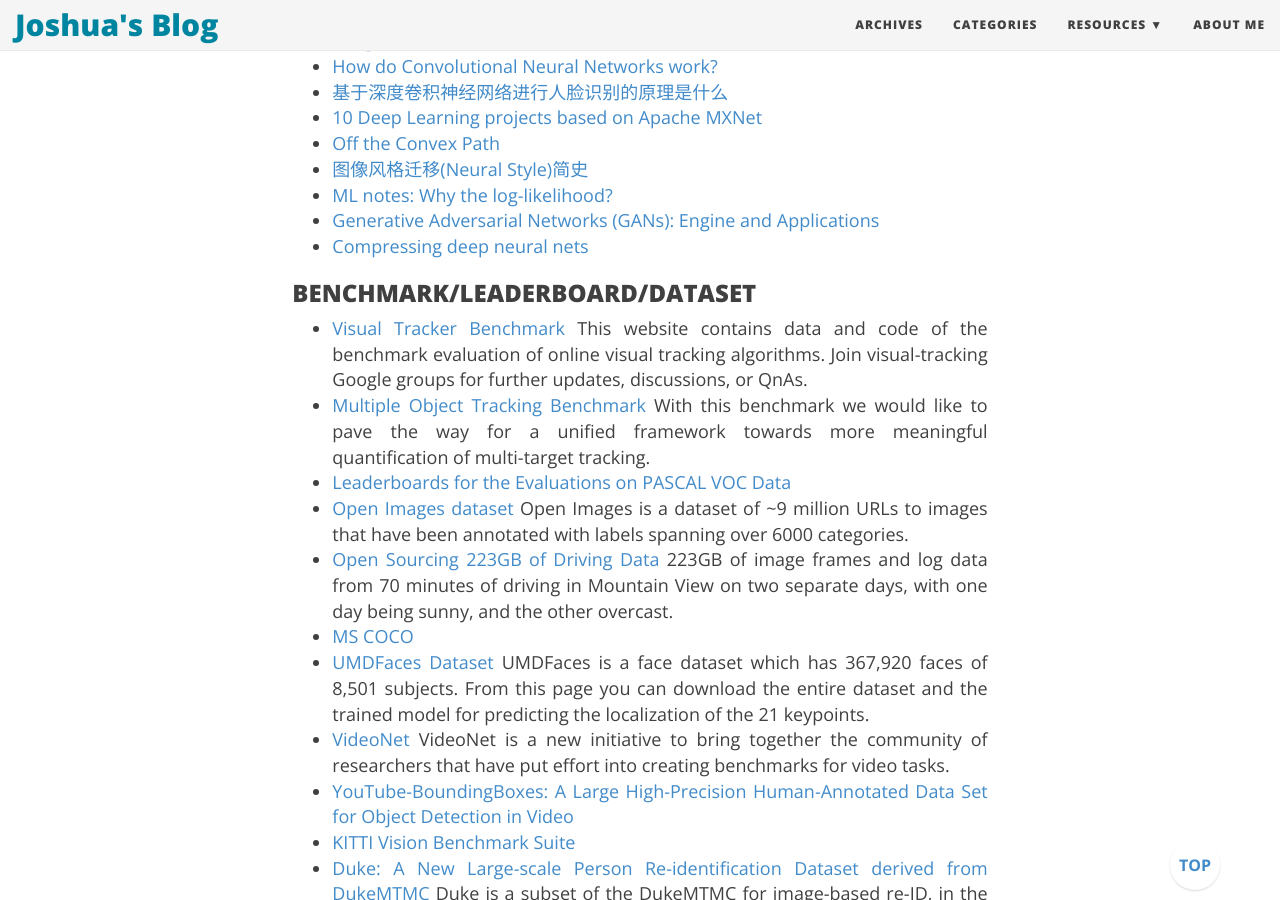
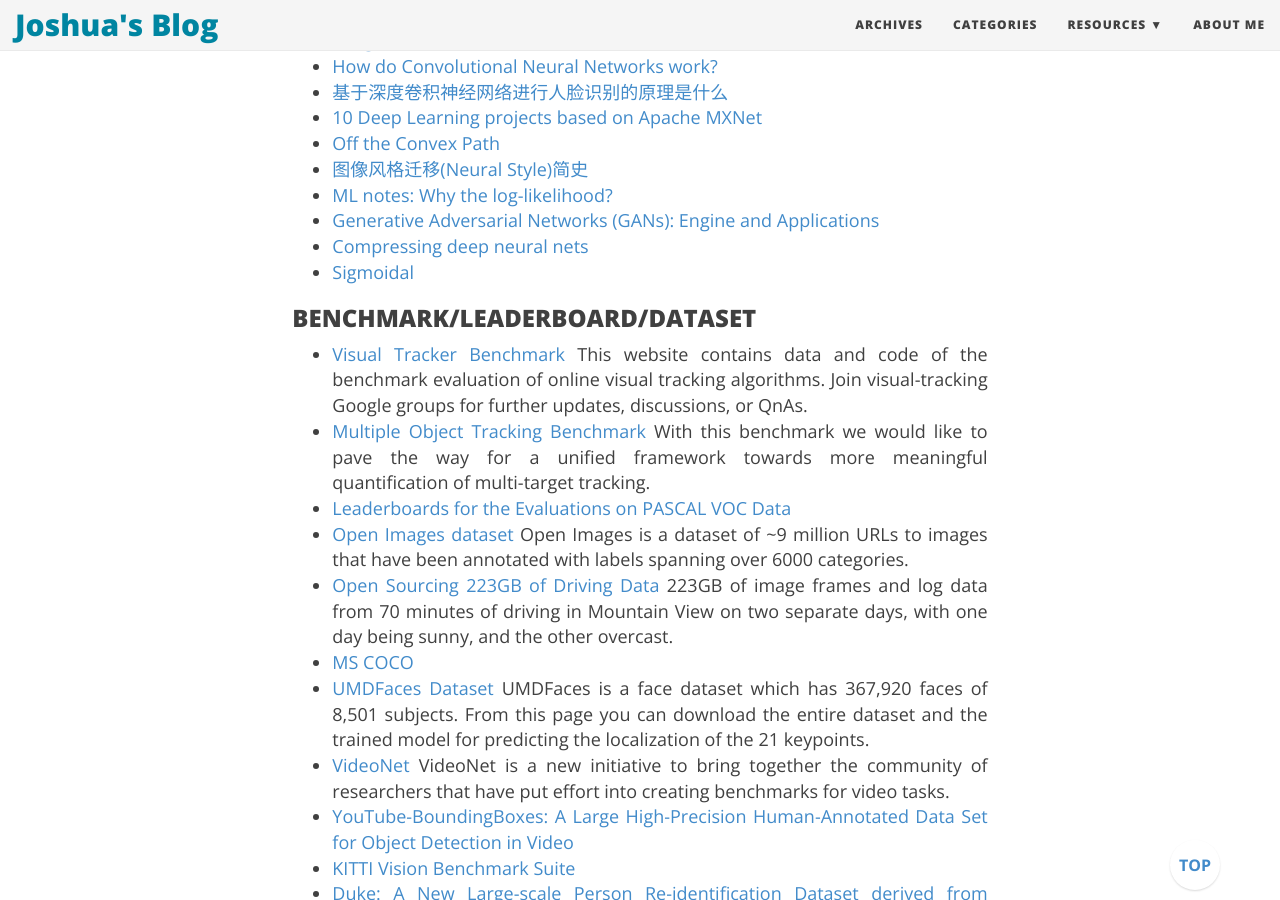
Before and after one commit to joshua19881228/joshua19881228.github.io, a Jekyll site: the page built from _posts/Computer_Vision/2016-08-25-my-jumble-of-computer-vision.md, in a window 1280 px wide and 900 px high, scrolled down 24567 px. Built offline with Jekyll 4.4.1, drawn with Linux system fonts in a browser that asks for light colours; nearby versions of some CDN libraries; comment, search, counter and statistics services are not loaded.

Commit message:
update post

```diff
--- a/_posts/Computer_Vision/2016-08-25-my-jumble-of-computer-vision.md
+++ b/_posts/Computer_Vision/2016-08-25-my-jumble-of-computer-vision.md
@@ -637,6 +637,7 @@ I am going to maintain this page to record a few things about computer vision th
 * [ML notes: Why the log-likelihood?](https://blog.metaflow.fr/ml-notes-why-the-log-likelihood-24f7b6c40f83)
 * [Generative Adversarial Networks (GANs): Engine and Applications](https://blog.statsbot.co/generative-adversarial-networks-gans-engine-and-applications-f96291965b47)
 * [Compressing deep neural nets](http://machinethink.net/blog/compressing-deep-neural-nets/)
+* [Sigmoidal](https://sigmoidal.io/)
 
 ### BENCHMARK/LEADERBOARD/DATASET ###
 
```
